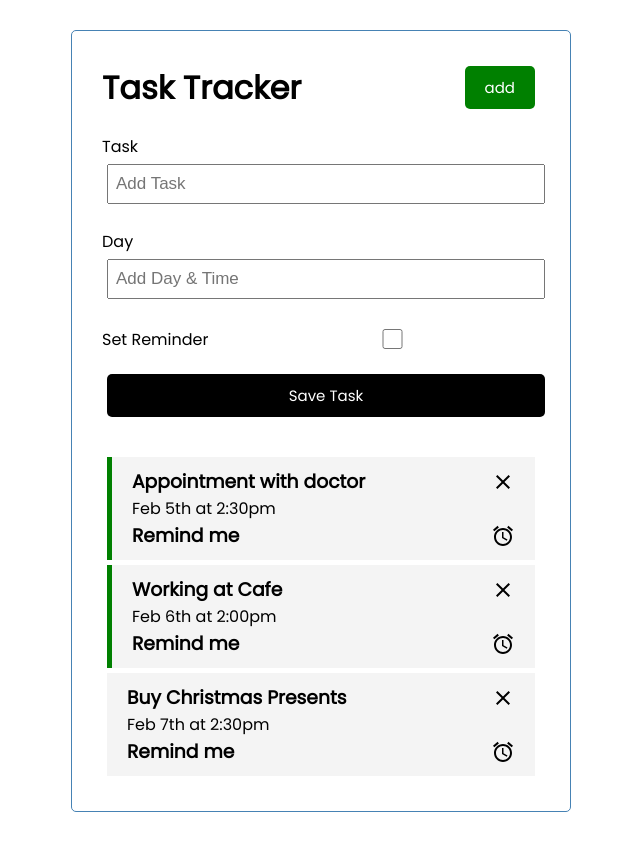
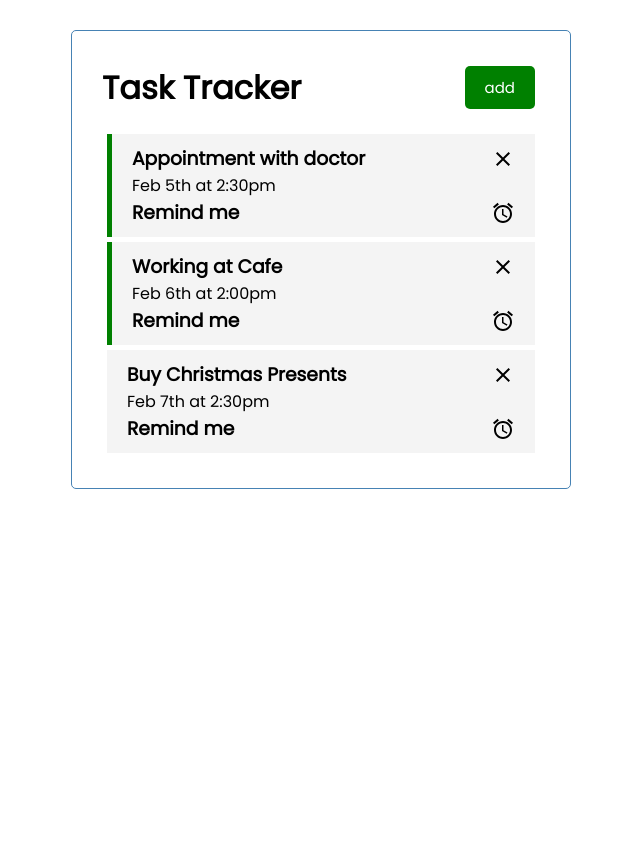
Before and after one commit to abram-stack/task-track, a React (Create React App) app: page / in a window 1280 px wide. Shown: the whole page, without its empty margins (319-959 px from the left). After the commit the page ends 800 px from the top, so only its background shows below. Built offline with nearby package versions, Linux system fonts and the light colour scheme.

Commit message:
show add and close new task form

```diff
--- a/src/App.js
+++ b/src/App.js
@@ -5,6 +5,7 @@
 
 function App() {
   // we want to have the state in top level component
+  const [showAddTask, setShowAddTask] = useState(false);
   const [tasks, setTasks] = useState([{
     id: 1,
     text: 'Appointment with doctor',
@@ -33,6 +34,7 @@
     setTasks([...tasks, newTask]);
   }
 
+
   // Delete task
   const deleteTask = (id) => {
     setTasks(tasks.filter((task) => task.id !== id))
@@ -47,8 +49,8 @@
   }
   return (
     <div className="container">
-      <Header />
-      <AddTask onAdd={addTask}/>
+      <Header onAdd={() => setShowAddTask(!showAddTask)} showAdd={showAddTask}/>
+      { showAddTask && <AddTask onAdd={addTask}/>}
       {tasks.length > 0 ? (<Tasks tasks={tasks} onDelete={deleteTask} onToggle={toggleReminder}/>) :
         ('No to show')
       }
--- a/src/components/Header.js
+++ b/src/components/Header.js
@@ -1,15 +1,11 @@
 import PropTypes from 'prop-types';
 import Button from './Button';
 
-const Header = ({ title }) => {
-  const onClick = () => {
-    console.log('Click');
-  }
-
+const Header = ({ title, onAdd, showAdd }) => {
   return (
     <header className='header'>
       <h1>{title}</h1>
-      <Button color='green' text='add' onClick={onClick}/>
+      <Button color={showAdd ? 'red' : 'green'} text={showAdd ? 'close' : 'add' } onClick={onAdd}/>
     </header>
   )
 }
```
